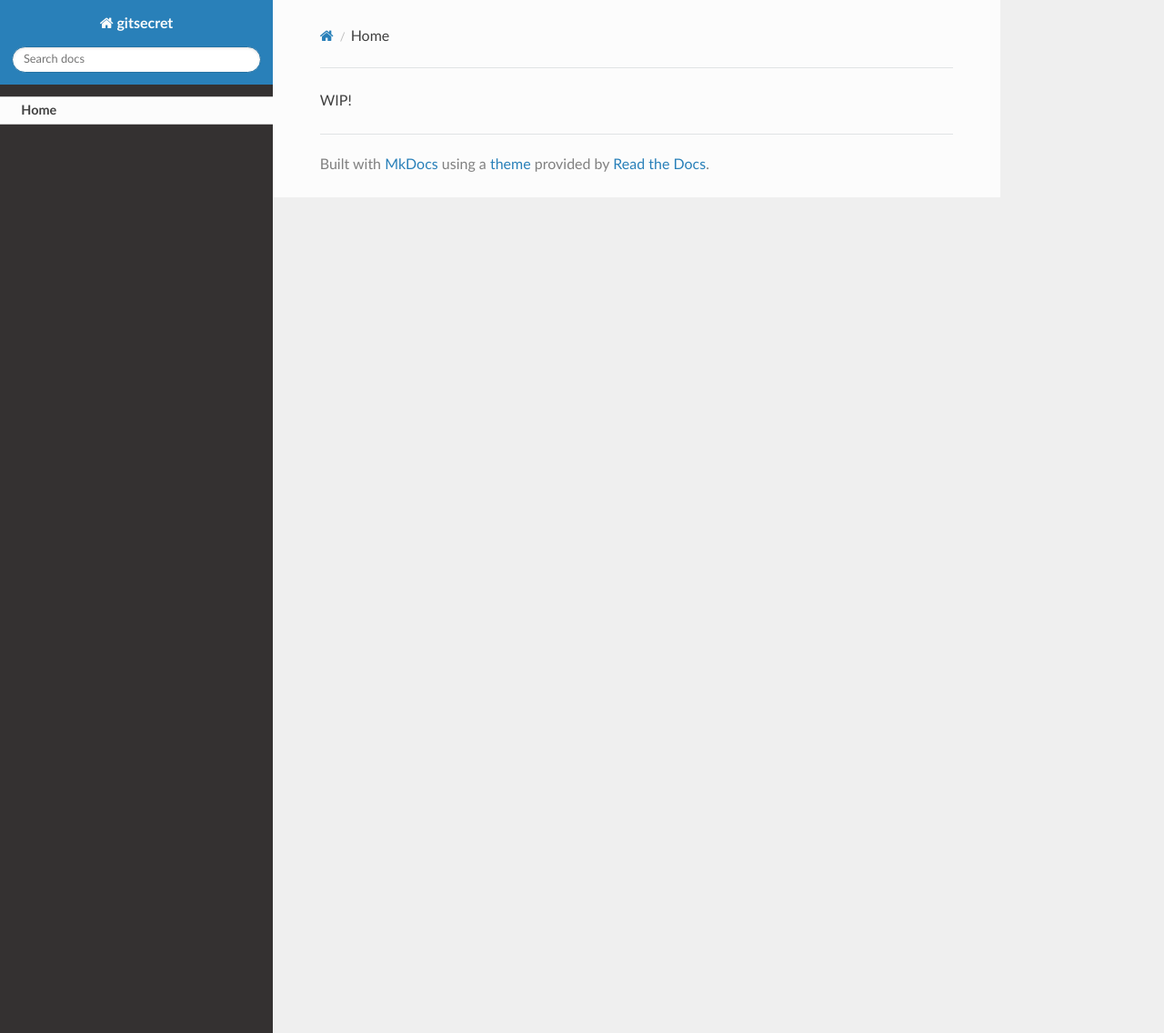
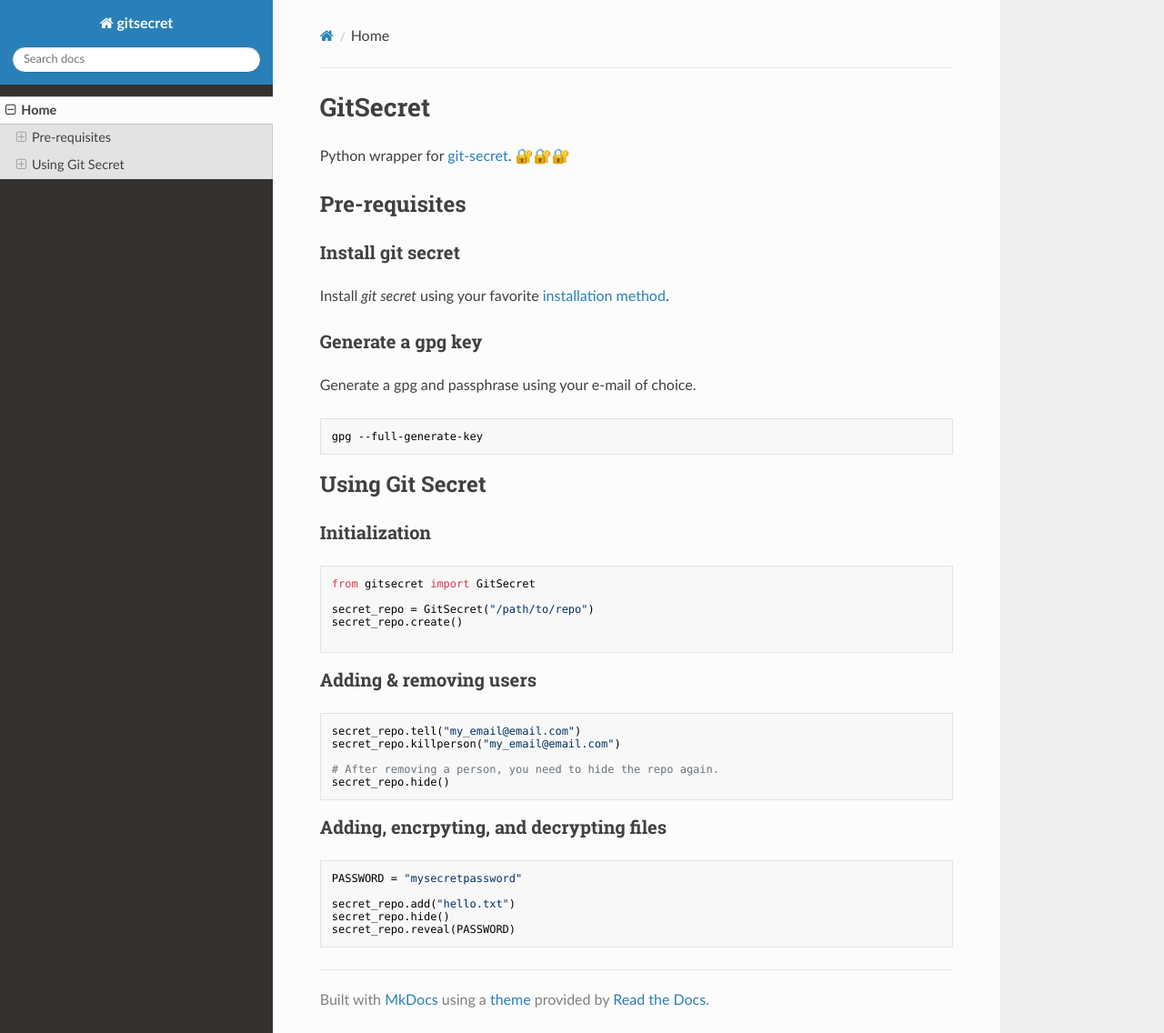
Before and after one commit to ivanklee86/gitsecret, an MkDocs documentation site: the page built from docs/index.md, in a window 1280 px wide and 1136 px high. Shown: the whole window at 91% size. Built offline with MkDocs 1.6.1, drawn with Linux system fonts in a browser that asks for light colours; nearby versions of some CDN libraries.

Commit message:
Set up github docs

````diff
--- a/docs/index.md
+++ b/docs/index.md
@@ -1 +1,44 @@
-WIP!
+# GitSecret
+
+Python wrapper for [git-secret](http://git-secret.io/). 🔐🔐🔐
+
+## Pre-requisites
+
+### Install git secret
+Install _git secret_ using your favorite [installation method](http://git-secret.io/installation).
+
+### Generate a gpg key
+Generate a gpg and passphrase using your e-mail of choice.
+
+```bash
+gpg --full-generate-key
+```
+
+## Using Git Secret
+
+### Initialization
+```python
+from gitsecret import GitSecret
+
+secret_repo = GitSecret("/path/to/repo")
+secret_repo.create()
+
+```
+
+### Adding & removing users
+```python
+secret_repo.tell("my_email@email.com")
+secret_repo.killperson("my_email@email.com")
+
+# After removing a person, you need to hide the repo again.
+secret_repo.hide()
+```
+
+### Adding, encrpyting, and decrypting files
+```python
+PASSWORD = "mysecretpassword"
+
+secret_repo.add("hello.txt")
+secret_repo.hide()
+secret_repo.reveal(PASSWORD)
+```
````
Also changed, not shown: README.md (+2 -2 lines), setup.py (+5 -2 lines), 1 other file.
